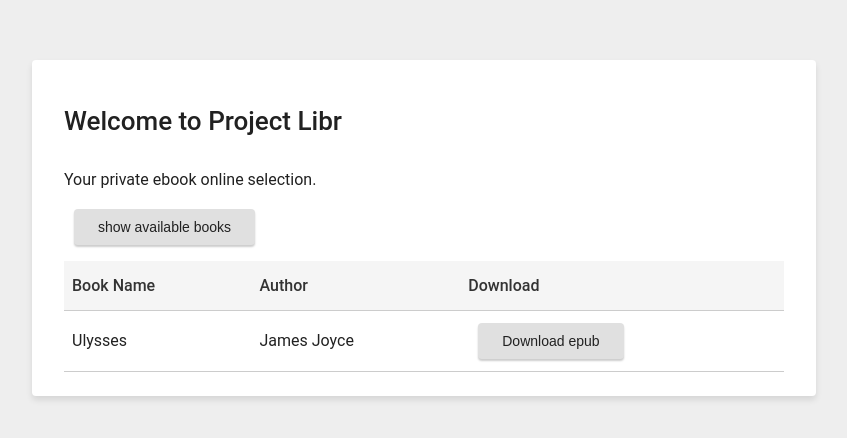
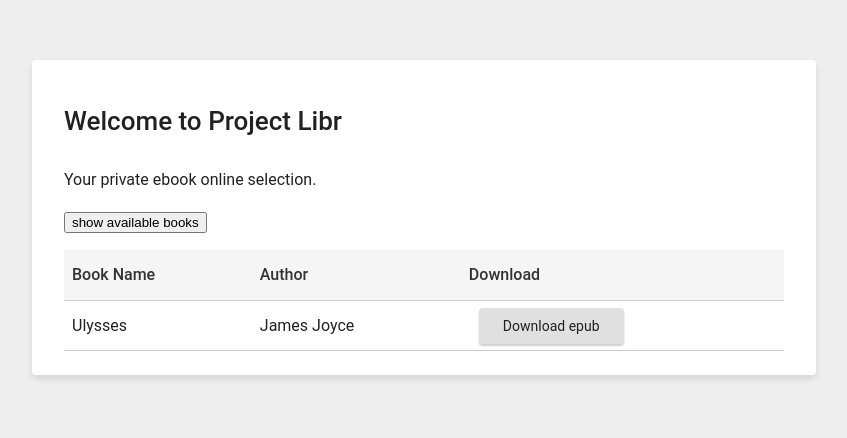
Before and after one commit to Libr-books/Libr-books.github.io, a plain HTML site: page index.html in a window 1280 px wide. Both pictures are taken after a click on the button "show available books". Shown: the whole page, without its empty margins (216-1063 px from the left). Drawn offline with Linux system fonts and the light colour scheme.

```diff
--- a/index.html
+++ b/index.html
@@ -59,7 +59,7 @@
     }
 
 
-button {
+a {
   padding: 10px 24px;
   margin-left: 10px;
   font-size: 14px;
@@ -71,12 +71,12 @@ button {
   transition: background-color 0.2s ease, box-shadow 0.2s ease;
 }
 
-button:hover {
+a:hover {
   background-color: #d5d5d5;
   box-shadow: 0 3px 5px rgba(0, 0, 0, 0.2);
 }
 
-button:active {
+a:active {
   background-color: #cfcfcf;
   box-shadow: 0 1px 3px rgba(0, 0, 0, 0.3);
 }
@@ -192,12 +192,10 @@ function renderBookTable(books) {
   table.appendChild(tbody);
 }
 function createDownloadButton(book, file) {
-  var downloadButton = document.createElement("button");
+  var downloadButton = document.createElement("a");
   downloadButton.href = book.url;
   downloadButton.target = "_blank";
-  downloadButton.addEventListener("click", function (e) {
-    fetchFileAndDecrpyt(book, file);
-  });
+
   downloadButton.appendChild(document.createTextNode("Download " + file.type));
   return downloadButton;
 }
```
